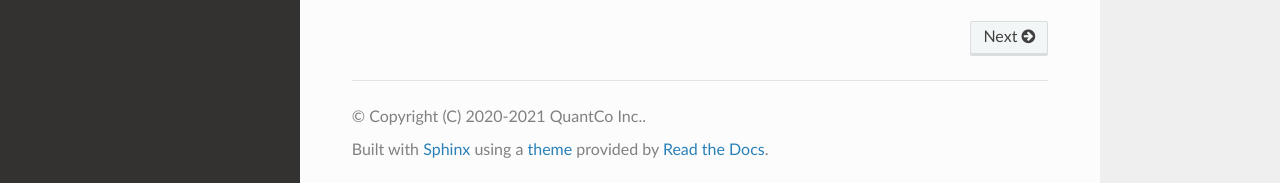
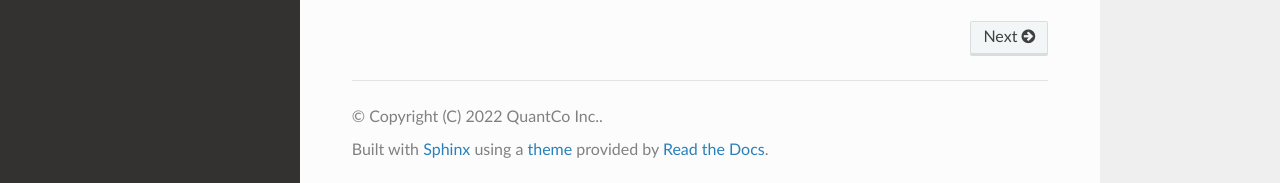
Before and after one commit to Quantco/datajudge, a Sphinx documentation site: the page built from docs/source/index.rst, in a window 1280 px wide and 1031 px high. Shown: the part 845-1028 px from the top of the window. Built offline with Sphinx 7.4.7 and the Read the Docs theme 2.0.0, drawn with Linux system fonts in a browser that asks for light colours; pages that are not in the unit, such as notebooks, are missing from menus.

Commit message:
Fix date in conf.py.

```diff
--- a/docs/source/conf.py
+++ b/docs/source/conf.py
@@ -2,7 +2,7 @@
 
 # -- Project information
 project = "datajudge"
-copyright = "(C) 2020-2021 QuantCo Inc."
+copyright = "(C) 2022 QuantCo Inc."
 author = "QuantCo Inc."
 
 release = "1.0"
```
